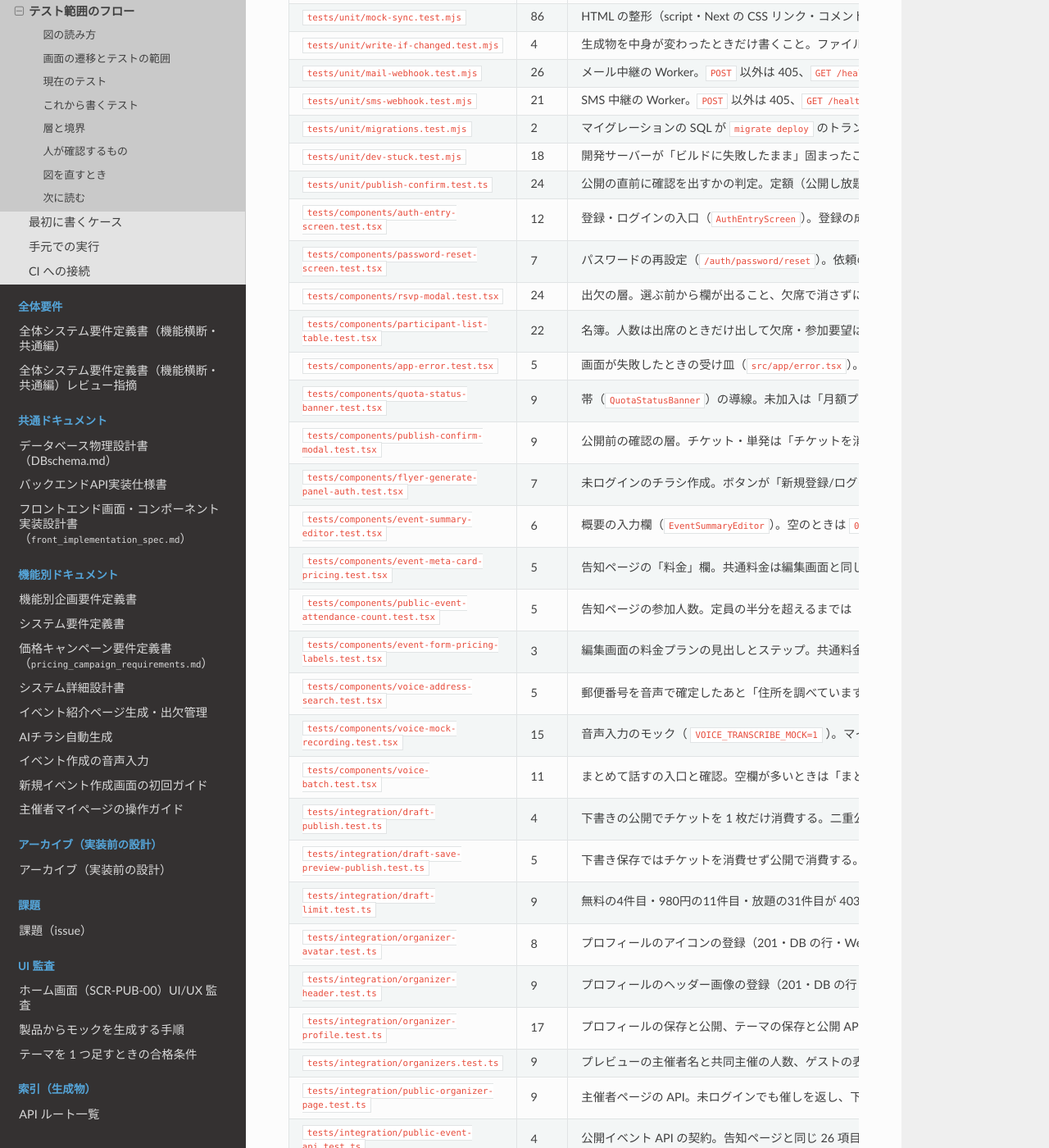
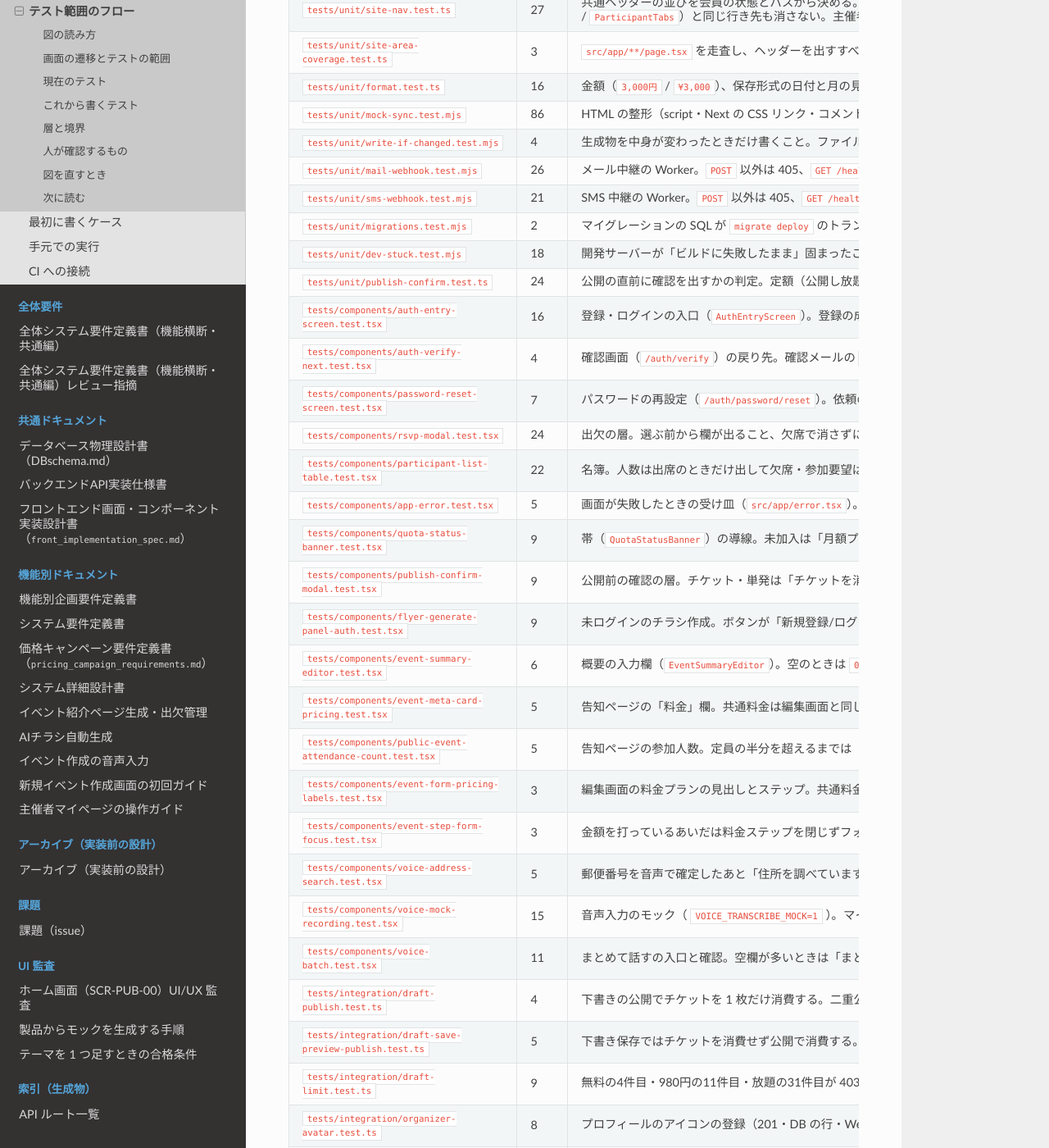
Before and after one commit to HirofumiSato/EventKreater, a Sphinx documentation site: the page built from docs/testing/scope.rst, in a window 1280 px wide and 1400 px high, scrolled down 5947 px. Shown: the whole window at 82% size. Built offline with Sphinx 7.4.7 and the Read the Docs theme 3.1.0, drawn with Linux system fonts in a browser that asks for light colours; some of the changed text lies outside the part shown.

Commit message:
docs: テストの件数と索引を作り直す
今回足した 5 つの試験（next-path / auth-verification-links / form-final-toast / auth-verify-next / event-step-form-focus）を scope.rst に並べ、docs:counts と docs:gen の結果を反映する。

Co-authored-by: Cursor <cursoragent@cursor.com>

```diff
--- a/docs/testing/scope.rst
+++ b/docs/testing/scope.rst
@@ -315,6 +315,14 @@
      - 8
      - 戻り先をエンコードして保つ。電話番号の確認へ進んでも戻り先を失わない
      - SCR-PUB-02
+   * - ``tests/unit/next-path.test.ts``
+     - 5
+     - 戻り先（``next``）の検証。許可した接頭辞だけを通し、``//evil``・``..``・``\``・外部 URL・復号できない値は既定へ落とす
+     - SCR-PUB-02 / SCR-ORG-02
+   * - ``tests/unit/auth-verification-links.test.ts``
+     - 6
+     - 確認メールと既登録メールの URL。``next`` を載せ、参加者の ``audience`` を付け、不正な ``next`` は付けず、既登録は ``mode=login&next=...`` にする
+     - SCR-PUB-02 / SCR-PUB-05
    * - ``tests/unit/password-credential.test.ts``
      - 4
      - 非セキュアコンテキストと ``PasswordCredential`` 非対応では保存しない。``credentials.store`` が失敗しても例外にしない。成功時はメールアドレス・パスワード・名前を渡して 1 回だけ頼む
@@ -587,6 +595,10 @@
      - 15
      - 押せる的とボタンの文字の大きさ（``--tap-target`` の 40px・``--font-action`` の 15px）、``.btn--sm`` が左右の余白だけを詰めて高さと文字を変えないこと、``.btn--lg`` の 52px・16px、装飾のある画面が高さを打ち消さないこと、入力欄の 16px と広い画面の 14px、ダイアログと暦の小さな操作、小ささの例外が 2 つだけであること（画面下に固定する帯 ``.action-dock`` は高さ 40px のまま文字だけ 14px、札の折りたたみ ``.event-card__more-body .btn`` は開いたときだけ 32px・13px で、常設の「申込/出欠一覧」「編集」は 40px・15px）、イベント札（スマホ 2 列・640px で 4 列・900px で 2 列）と名簿の行（スマホ 2 列）の並び
      - 全画面の共通レイアウト
+   * - ``tests/unit/form-final-toast.test.mjs``
+     - 6
+     - 復元の知らせと最後の帯の重なり。639px 以下では ``--final-bar-h`` とセーフエリアぶん上へ逃がし、未ログインの高い帯でも 1 行で足り、広い画面の右下の置き方は変えない
+     - SCR-ORG-02
    * - ``tests/unit/ime.test.ts``
      - 17
      - ``src/lib/ime.ts`` の判定。変換中の Enter と変換取り消しの Escape、確定 Enter で ``isComposing`` が戻っても ``keyCode === 229`` で拾えること（Safari の経路）、IME を有効にしただけの Escape は偽（取り違えるとダイアログが閉じなくなる）、``key`` が一致するときだけ 229 を見ること、React の ``nativeEvent`` 経由でも同じ結果になること
@@ -644,9 +656,13 @@
      - 公開の直前に確認を出すかの判定。定額（公開し放題プラン・8件まで公開プラン）が有効な間は出さず、期限切れは出す。支払いに問題がある間は出さない。8件まで公開プランの上限に達したときだけチケット・単発へ落とす。使う順はチケット → 単発 → 無料チケットで、電話番号が未確認なら無料チケットを除き、どれも無ければ出さない。チケット情報が分からないときも出さない。残り 1 で 0 に止める
      - SCR-ORG-16
    * - ``tests/components/auth-entry-screen.test.tsx``
-     - 12
+     - 16
      - 登録・ログインの入口（``AuthEntryScreen``）。登録の成功は登録のフォームのまま確認メールの案内と再送を出し、ログインの見出し・パスワード欄を出さない。確認パネルの見出しと API の案内を重ねない。「メールアドレスを直す」で名前・メール・パスワードのフォームへ戻る。未確認のままログインしたときはログインフォームのまま再送を出す（FE-AUTH-17）。ログインのときだけパスワード欄の下に「パスワードを忘れた」のリンクを出し、入口（主催者・参加者）を引き継いだ依頼の画面へ送る（FE-AUTH-18）。再送の成功は「確認メールを送り直しました。」だけを出し、本文を重ねない
      - SCR-PUB-02
+   * - ``tests/components/auth-verify-next.test.tsx``
+     - 4
+     - 確認画面（``/auth/verify``）の戻り先。確認メールの ``next`` を保って電話番号の確認へ進むこと、``audience`` が無くても ``/participant/...`` なら参加者の入口へ送ること、``replaceState`` のあともリンクの ``next`` を失わないこと、``next`` が無ければクエリを付けないこと
+     - SCR-PUB-05 / SCR-PUB-02
    * - ``tests/components/password-reset-screen.test.tsx``
      - 7
      - パスワードの再設定（``/auth/password/reset``）。依頼の成功で「リンクを送りました」に切り替わり共通文面を二重に出さないこと、``token`` 付きはメールアドレスではなく新しいパスワードの 2 欄になること、確認用の不一致と 8 文字未満は送らないこと、確定の成功は再設定した事実とログインへのボタンを出すこと、参加者のリンクは参加者の入口へ送ること、リンクが使えない（400）ときは送り直しの導線を出すこと
@@ -672,7 +688,7 @@
      - 公開前の確認の層。チケット・単発は「チケットを消費して公開します」で枚、無料チケットは「無料チケットを使って公開します」で枚。本文に使うものと残りの枚数を出す。「公開する」で ``onConfirm``、「やめる」で ``onClose``、送信中は 2 つのボタンを押せず主操作を「公開中…」にする
      - SCR-ORG-16
    * - ``tests/components/flyer-generate-panel-auth.test.tsx``
-     - 7
+     - 9
      - 未ログインのチラシ作成。ボタンが「新規登録/ログインしてチラシ作成」で、押すと認証の導線を呼ぶこと。プレビューがあるときの「作り直す」も認証へ送ること。回数枠を使い切っていても押せること。残り枚数の問い合わせに ``draftKey`` を載せないこと。使い切りの案内に下書きの作り直しを置かないこと。会員は従来どおり「チラシを新規作成」であること
      - SCR-ORG-02
    * - ``tests/components/event-summary-editor.test.tsx``
@@ -691,6 +707,10 @@
      - 3
      - 編集画面の料金プランの見出しとステップ。共通料金は並び順で「プラン1」「プラン2」、男女別は組ごとに「プラン1」から付き「プラン名」と書かないこと、編集画面のステップ見出しは開閉の印（``aria-expanded`` / ``.event-step__toggle``）を持たず、本文が開いたまま描かれること
      - SCR-ORG-05
+   * - ``tests/components/event-step-form-focus.test.tsx``
+     - 3
+     - 金額を打っているあいだは料金ステップを閉じずフォーカスも金額欄に残すこと、外へ出たら保留していた開催場所を開くこと、料金ステップの見出しへ移ったら開催場所を開き直さないこと
+     - SCR-ORG-02
    * - ``tests/components/voice-address-search.test.tsx``
      - 5
      - 郵便番号を音声で確定したあと「住所を調べています」を出し、待ちの間は録音・戻る・スキップを止めること、1 件で都道府県・市区町村・町域が入って番地の録音へ進むこと、0 件でも 1 行の警告を出して進行を止めないこと、日時追加の確認が題だけの「別の日程も追加しますか？」であること、最終の終了時刻から男女別を聞いてからプラン名へ進むこと
```
Also changed, not shown: other parts of docs/testing/scope.rst (+3 -3 lines), docs/traceability.md (+9 -2 lines), docs/doc-index.json.
